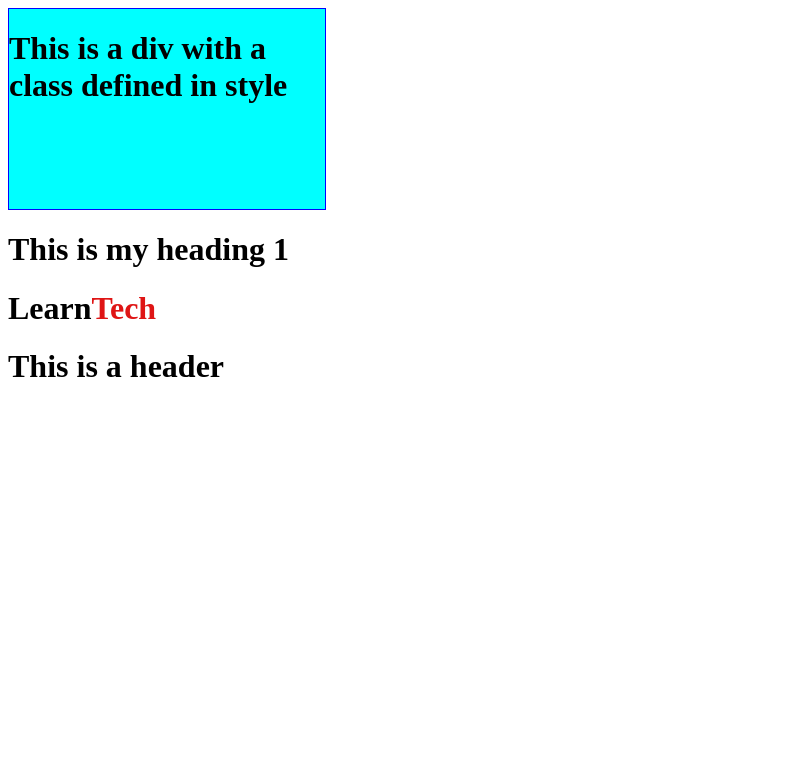
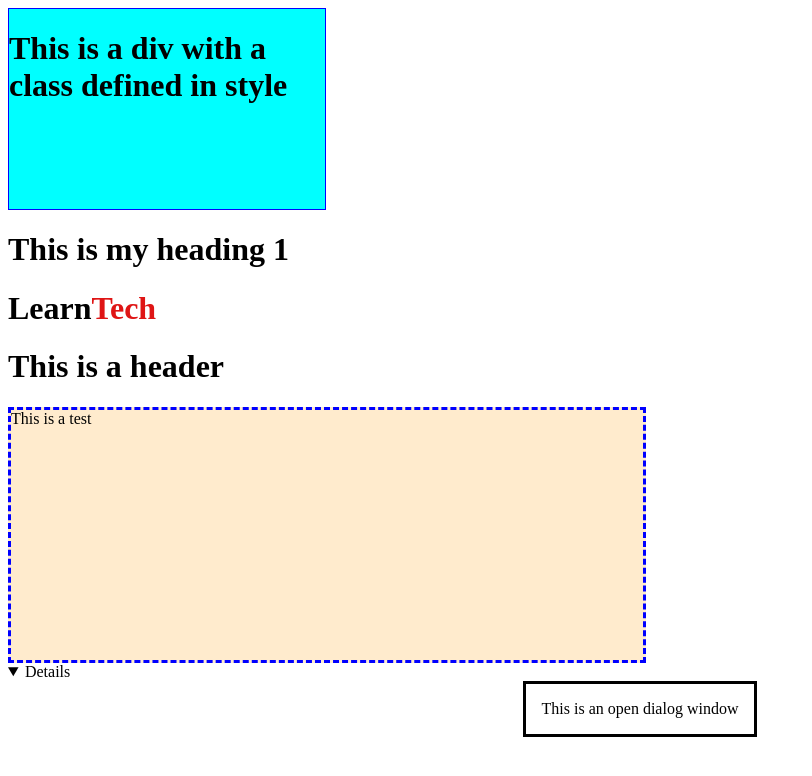
Before and after one commit to Isabel-UX/HTML5, a plain HTML site: page 02. Styles and Semantics/02. Styles and Semantics.html in a window 1280 px wide. Shown: the whole page, without its empty margins (0-812 px from the left). Drawn offline with Linux system fonts and the light colour scheme.

Commit message:
Finished exercise files- Styles and Semantics

```diff
--- a/02. Styles and Semantics/02. Styles and Semantics.html
+++ b/02. Styles and Semantics/02. Styles and Semantics.html
@@ -15,6 +15,12 @@
         border: 1px solid blue;
         width: 25%;
         height: 200px;
+      }
+      .article1 {
+        background-color: blanchedalmond;
+        border: 3px dashed blue;
+        width: 50%;
+        height: 250px;
       }
     </style>
 
@@ -56,8 +62,11 @@
     </section>
 
     <!-- <article> - Defines an article -->
-    <article>
 
+    <article></article>
+
+    <article class="article1">
+    This is a test
     </article>
 
     <!-- <aside> - Defines content aside from the page content -->
@@ -65,9 +74,13 @@
 
     </aside>
 
-    <!-- Defines additional details that the user can view or hide -->
+    <!-- <details> - Defines additional details that the user can view or hide -->
+    <details open>
 
-    <!-- Defines a dialog box or window -->
+    </details>
+
+    <!-- <dialog> - Defines a dialog box or window -->
+    <dialog open="This is an open dialog window" >This is an open dialog window</dialog>
 
     <!-- Defines a visible heading for a <details> element -->
 
```
